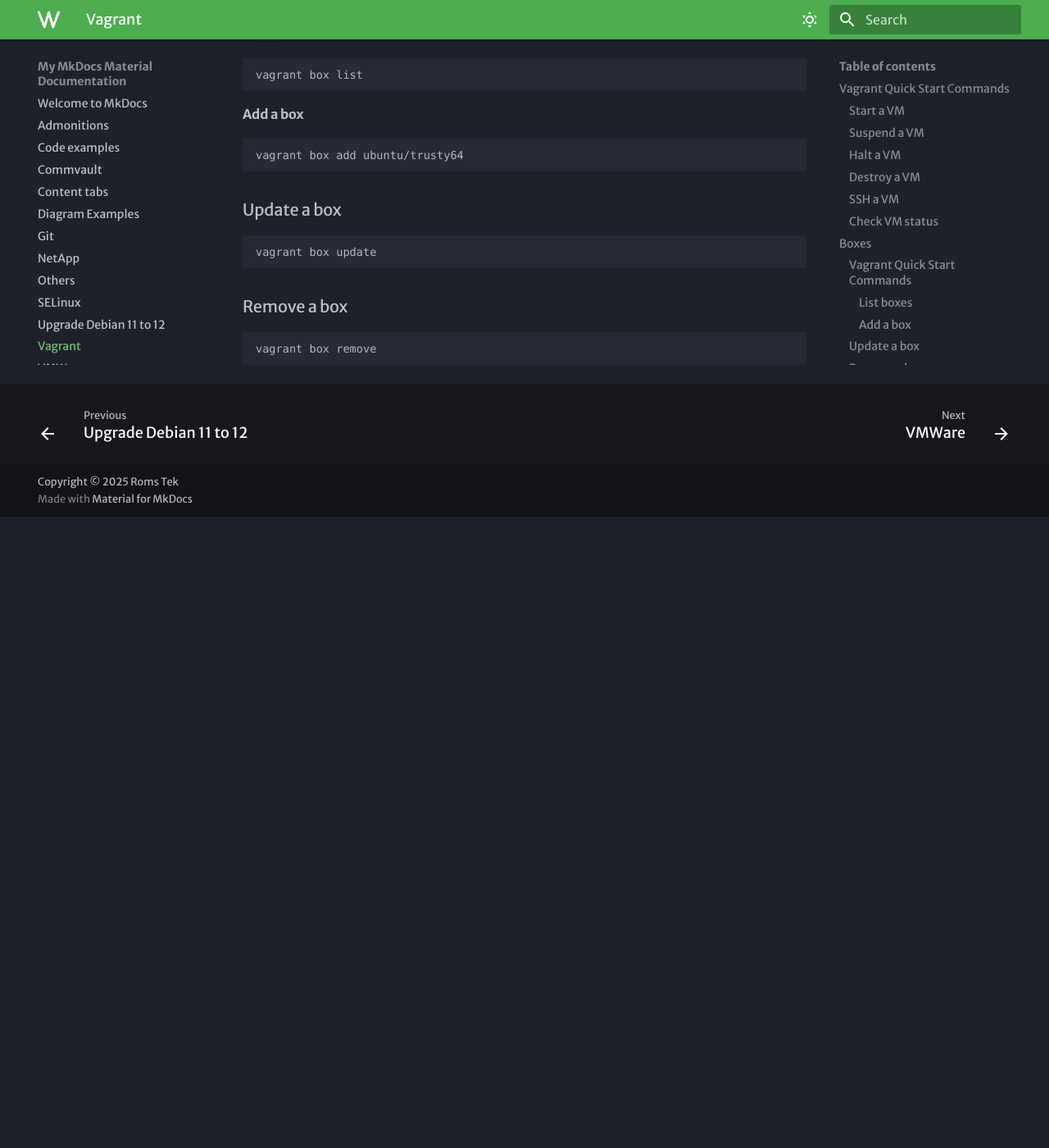
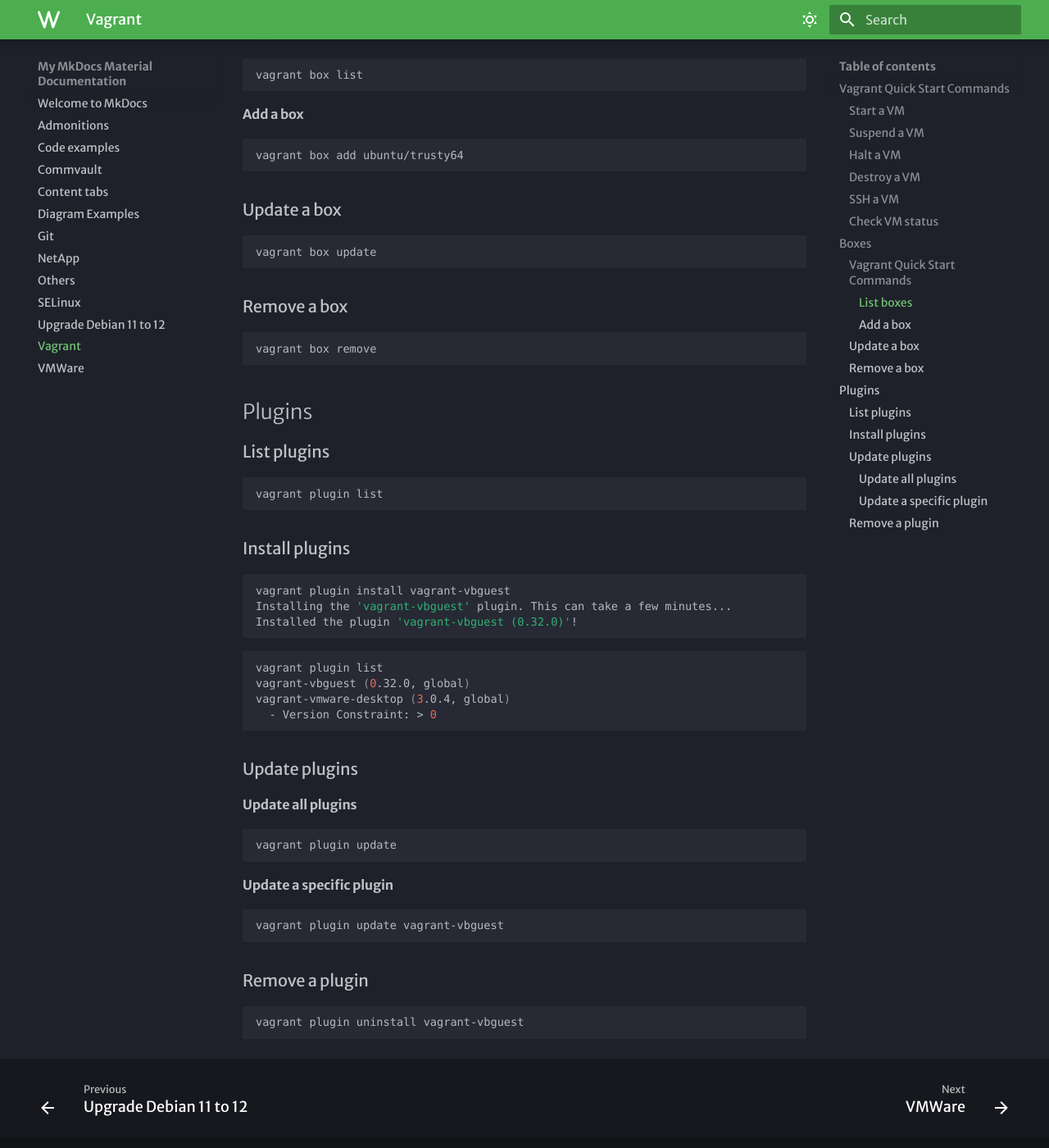
Before and after one commit to redrom357/mkdocs, an MkDocs documentation site: the page built from docs/vagrant.md, in a window 1280 px wide and 1400 px high, scrolled down 1014 px. Shown: the whole window at 82% size. Built offline with MkDocs 1.6.1 and Material for MkDocs 9.7.7, drawn with Linux system fonts in a browser that asks for light colours; some web fonts are replaced; before the commit the page ends 1644 px from its top, so only the background shows below that.

Commit message:
Adding plugins command vagrant page

````diff
--- a/docs/vagrant.md
+++ b/docs/vagrant.md
@@ -65,3 +65,46 @@
 ```bash
 vagrant box remove
 ```
+
+## Plugins
+
+### List plugins
+
+```bash
+vagrant plugin list
+```
+
+### Install plugins
+
+```bash
+vagrant plugin install vagrant-vbguest
+Installing the 'vagrant-vbguest' plugin. This can take a few minutes...
+Installed the plugin 'vagrant-vbguest (0.32.0)'!
+```
+
+```bash
+vagrant plugin list
+vagrant-vbguest (0.32.0, global)
+vagrant-vmware-desktop (3.0.4, global)
+  - Version Constraint: > 0
+```
+
+### Update plugins
+
+#### Update all plugins
+
+```bash
+vagrant plugin update
+```
+
+#### Update a specific plugin
+
+```bash
+vagrant plugin update vagrant-vbguest
+```
+
+### Remove a plugin
+
+```bash
+vagrant plugin uninstall vagrant-vbguest
+```
````
